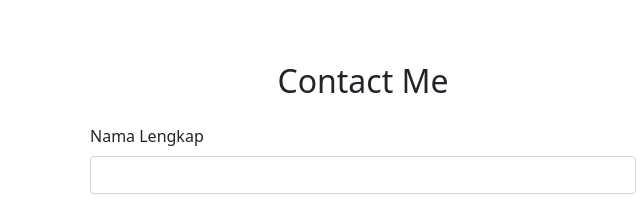
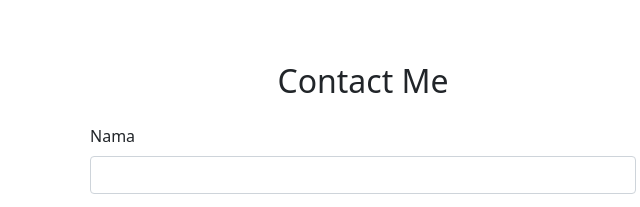
Before and after one commit to muhammadreza851/muhammadreza851.github.io, a plain HTML site: page index.html in a window 1280 px wide. Shown: the part 2457-2664 px from the top of the page, 277-917 px from the left. Drawn offline with nearby package versions, Linux system fonts and the light colour scheme.

Commit message:
Update index.html

```diff
--- a/index.html
+++ b/index.html
@@ -157,7 +157,7 @@
                  </div>
                     <form name="porto-contact-form">
                         <div class="mb-3">
-                          <label for="name" class="form-label">Nama Lengkap</label>
+                          <label for="name" class="form-label">Nama</label>
                           <input type="text" class="form-control" id="name" aria-describedby="name" name="nama">
                         </div>
                         <div class="mb-3">
```
